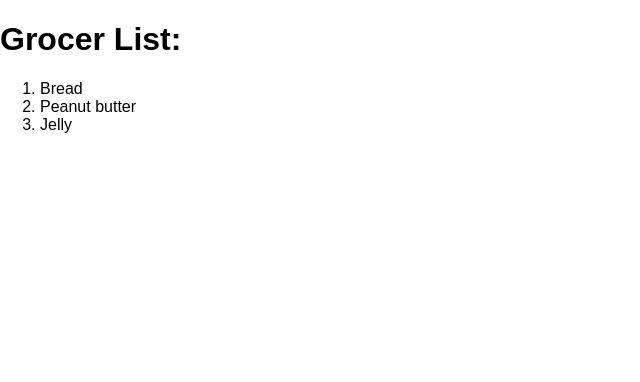
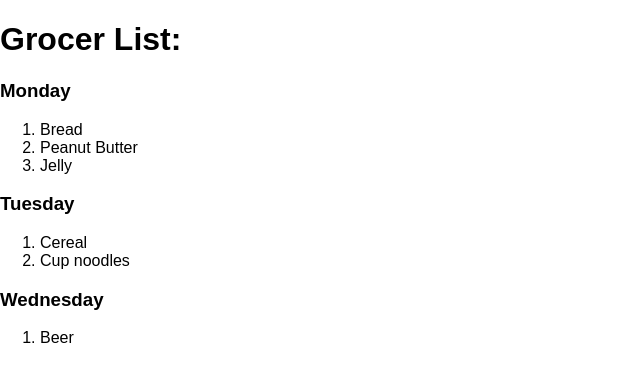
Before and after one commit to donfour/DevFox-React-Tutorial-Series, a React (Create React App) app: page / in a window 1280 px wide. Shown: the top 382 px of the page, without its empty margins (0-640 px from the left). Built offline with nearby package versions, Linux system fonts and the light colour scheme.

Commit message:
added section 4

```diff
--- a/src/App.js
+++ b/src/App.js
@@ -1,13 +1,42 @@
 import React, { Component } from 'react';
 import Header from './Header';
 import GroceryList from './GroceryList';
+
+const mondayList = [{
+                     key: "1",
+                     name: "Bread"
+                    },
+                    {
+                      key: "2",
+                      name: "Peanut Butter"
+                    },
+                    {
+                      key: "3",
+                      name: "Jelly"
+                    }]
+
+const tuesdayList = [{
+                      key: "4",
+                      name: "Cereal"
+                     },
+                     {
+                      key: "5",
+                      name: "Cup noodles"
+                     }]
+
+const wednesdayList = [{
+                       key: "6",
+                       name: "Beer"
+                       }]
 
 class App extends Component {
   render() {
     return (
       <div className="App">
         <Header />
-        <GroceryList />
+        <GroceryList dayOfWeek={"Monday"} data={mondayList} />
+        <GroceryList dayOfWeek={"Tuesday"} data={tuesdayList} />
+        <GroceryList dayOfWeek={"Wednesday"} data={wednesdayList} />
       </div>
     );
   }
--- a/src/GroceryList.js
+++ b/src/GroceryList.js
@@ -1,13 +1,26 @@
 import React, { Component } from 'react';
+import PropTypes from 'prop-types';
 
 export default class GroceryList extends Component {
   render(){
     return(
-      <ol>
-        <li>Bread</li>
-        <li>Peanut butter</li>
-        <li>Jelly</li>
-      </ol>
+      <div>
+        <h3>{this.props.dayOfWeek}</h3>
+        <ol>
+          {this.props.data.map((item)=><li key={item.key}>{item.name}</li>)}
+        </ol>
+      </div>
     )
   }
 }
+
+GroceryList.defaultProps = {
+  data:[]
+}
+
+GroceryList.propTypes = {
+  data: PropTypes.arrayOf(PropTypes.shape({
+    key: PropTypes.string,
+    name: PropTypes.string
+  })),
+};
```
